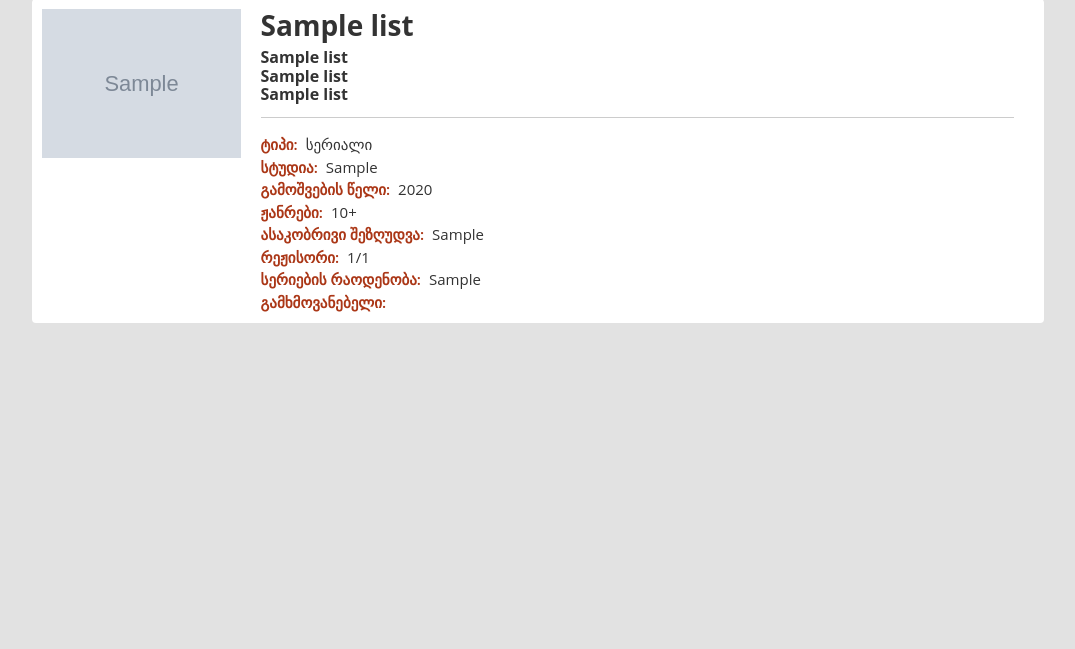
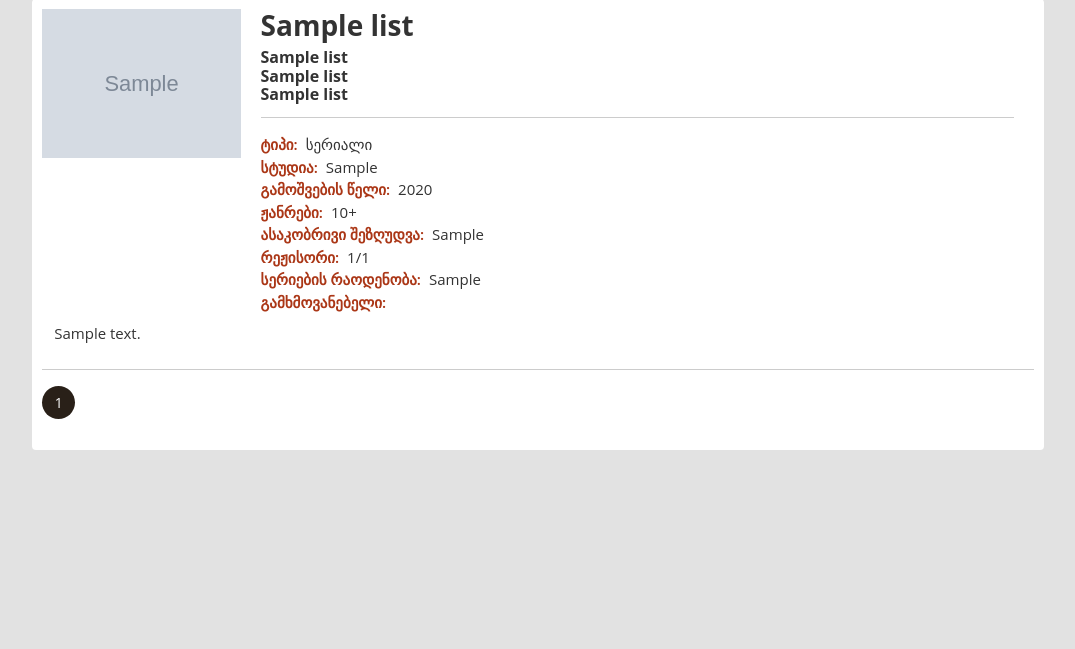
Before and after one commit to gimais/animilia, a Django app: a page that uses templates/anime/page.html in a window 1280 px wide. Shown: the part 313-962 px from the top of the page, without its empty margins (102-1177 px from the left). Run offline with Django 3.2, Linux system fonts and the light colour scheme; a user stored in the database is signed in; tables that the repository leaves empty hold one stand-in row (values such as "Sample post"); grey boxes marked "Sample" are stand-in pictures.

Commit message:
anime model bug fixed and adding cookies

```diff
--- a/anime/models.py
+++ b/anime/models.py
@@ -24,9 +24,9 @@
     )
 
     name = models.CharField(max_length=100,unique=True,verbose_name='სახელი')
-    nameen = models.CharField(max_length=100,unique=True,verbose_name='ინგლისურად',blank=True)
-    namejp = models.CharField(max_length=100,unique=True,verbose_name='იაპონურად',blank=True)
-    nameru = models.CharField(max_length=100,unique=True,verbose_name='რუსულად',blank=True)
+    nameen = models.CharField(max_length=100,verbose_name='ინგლისურად',blank=True)
+    namejp = models.CharField(max_length=100,verbose_name='იაპონურად',blank=True)
+    nameru = models.CharField(max_length=100,verbose_name='რუსულად',blank=True)
     dubber = models.CharField(max_length=16,verbose_name='გამხმოვანებელი',unique=False)
     poster = models.ImageField(upload_to='posters/',max_length=50,blank=True,verbose_name='სურათი')
     year = models.PositiveSmallIntegerField(verbose_name='გამოშვების წელი')
--- a/anime/views.py
+++ b/anime/views.py
@@ -9,5 +9,9 @@
 def pageView(request,slug):
     anime = get_object_or_404(Anime,slug=slug)
     genres = anime.categories.all()
-    last_uploaded = AnimeSeries.objects.filter(anime=anime).aggregate(largest=models.Max('row'))['largest']
-    return render(request,'anime/page.html',{'anime':anime,'genres':genres,'last_uploaded':last_uploaded})
+    episodes = AnimeSeries.objects.filter(anime=anime)
+    last_uploaded = episodes.aggregate(largest=models.Max('row'))['largest']
+    return render(request,'anime/page.html',{'anime':anime,
+                                             'genres':genres,
+                                             'last_uploaded':last_uploaded,
+                                             'episodes':episodes,})
--- a/static/css/main.css
+++ b/static/css/main.css
@@ -821,6 +821,49 @@
     content: '';
 }
 
+.item-page-desc{
+    clear: both;
+    padding: 12px;
+    font-size: 15px;
+}
+
+
+.item-page-episodes {
+    margin: 15px 0 5px;
+}
+
+.episode-select-button{
+    height: 33px;
+    display: inline-block;
+    text-align: center;
+    /*transition: .3s;*/
+    cursor: pointer;
+    padding: 9px 5px 0;
+    margin: 0 9px 16px 0;
+    background: #292018;
+    color: #ffffff;
+    min-width: 33px;
+    border-radius: 100px;
+}
+
+.episode-select-button:hover{
+    background: #973116;
+}
+
+.episode-select-button.active{
+    background: #973116;
+}
+
+.item-player.hidden{
+    display: none;
+}
+
+.item-player iframe{
+    width: 100%;
+    height: 540px;
+}
+/*================================*/
+
 .show{
     display: block;
 }
@@ -868,11 +911,11 @@
 
 
     .item-page-info {
-        width: 75%;
+        width: 72%;
     }
 
     .item-page img {
-        width: 25%;
+        width: 28%;
     }
 
 }
@@ -987,6 +1030,13 @@
         width: 32%;
     }
 
+    section{
+        margin-top: 20px;
+    }
+    .item-page {
+        width: 100%;
+    }
+
 }
 
 @media screen and (max-width: 515px) {
@@ -1029,16 +1079,15 @@
         content: "480px";
     }
 
-    section{
-        margin-top: 20px;
-    }
-
     .item-page img {
         width: 100%;
     }
 
     .item-page-info {
         width: 100%;
+    }
+    .item-page-desc {
+        padding: 8px 0;
     }
 
     .signup-content {
@@ -1075,20 +1124,20 @@
 
     .item-name {
         color: white;
-        margin: 5px 0;
+        margin: 7px 0;
     }
 
     .item-info {
         bottom: 0;
         position: absolute;
         font-size: 10px;
-        max-height: 140px;
         padding: 0 20px;
         width: 100%;
         background: rgba(29,20,18,.8);
         color: white;
     }
 }
+
 
 @media screen and (min-width: 4000px) {
     /*.top-background {*/
--- a/static/js/main.js
+++ b/static/js/main.js
@@ -2,6 +2,7 @@
         $('nav').toggleClass('open');
         $('.top-nav').toggleClass('open')
 });
+
 
 $('#login-focus').on('click',function () {
         $('.login-form').toggleClass('show');
@@ -30,3 +31,58 @@
                         break;
         }
 });
+
+
+function activateClassButton(button){
+       var activatedButton = $('.item-page-episodes').find('.episode-select-button.active');
+       if(button!==activatedButton) {
+               activatedButton.removeClass('active');
+               button.addClass('active');
+       }
+}
+
+function setCookie(name, value, expire,path) {
+        var date = new Date();
+        date.setTime(date.getTime() + (expire*24*60*60*1000));
+        var expires = "expires="+ date.toUTCString();
+        document.cookie = name + "=" + value + ";" + expires + ";path=/" + path;
+}
+
+function getCookie(cname) {
+  var name = cname + "=";
+  var decodedCookie = decodeURIComponent(document.cookie);
+  var ca = decodedCookie.split(';');
+  for(var i = 0; i <ca.length; i++) {
+    var c = ca[i];
+    while (c.charAt(0) == ' ') {
+      c = c.substring(1);
+    }
+    if (c.indexOf(name) == 0) {
+      return c.substring(name.length, c.length);
+    }
+  }
+  return "";
+}
+
+const locationURL = document.location.href;
+const itemSlug = locationURL.substring(21,locationURL.length-1);
+
+window.onload = function(){
+  if(itemSlug.substring(0,7)==='/anime/'){
+          var pageCookie = getCookie(itemSlug.substring(7));
+          if(pageCookie!==""){
+                  $('.item-page-episodes').find(`.episode-select-button[data-id=${pageCookie}]`).addClass('active');
+          }
+  }
+};
+
+$('.episode-select-button').on('click',function () {
+        var clickedButton = $(this);
+        activateClassButton(clickedButton);
+        var videoURL = clickedButton.data('url');
+        $('.item-player iframe').attr('src',videoURL);
+        if ($('.item-player').hasClass('hidden')) {
+                $('.item-player').removeClass('hidden');
+        }
+        setCookie(locationURL.substring(28,locationURL.length-1),clickedButton.data('id'),10,locationURL.substring(22));
+});
--- a/templates/anime/page.html
+++ b/templates/anime/page.html
@@ -36,17 +36,30 @@
                         <dd>{{ anime.age }}+</dd>
                         <dt>რეჟისორი:</dt>
                         <dd>{{ anime.director }}</dd>
+                        {% if anime.type == 0 %}
                         <dt>სერიების რაოდენობა:</dt>
-                    {% if last_uploaded == None %}
-                        <dd>0/{{ anime.episodes }}</dd>
-                    {% else %}
-                        <dd>{{ last_uploaded }}/{{ anime.episodes }}</dd>
+                        <dd>{% firstof last_uploaded "0" %}/{{anime.episodes}}</dd>
                         {% endif %}
                         <dt>გამხმოვანებელი:</dt>
                         <dd>{{ anime.dubber }}</dd>
                     </dl>
                 </div>
             </div>
+            <div class="item-page-desc">
+                <p>{{anime.description}}</p>
+            </div>
+            <hr>
+            {% if anime.type == 0 %}
+            <div class="item-page-episodes">
+                {% for episode in episodes %}
+                <div class="episode-select-button" data-id="{{episode.row}}" data-url="{{episode.url}}">{{ episode.row }}</div>
+                {% endfor %}
+            </div>
+            {% endif %}
+            <div class="item-player hidden">
+                <iframe  src="https://www.youtube.com/embed/5qap5aO4i9A" allowfullscreen>
+                </iframe>
+            </div>
         </div>
     </div>
 {% endblock %}
```
Also changed, not shown: home/views.py (+9 -3 lines), templates/home.html (+4 -4 lines), anime/migrations/0002_auto_20200224_2237.py (added).
